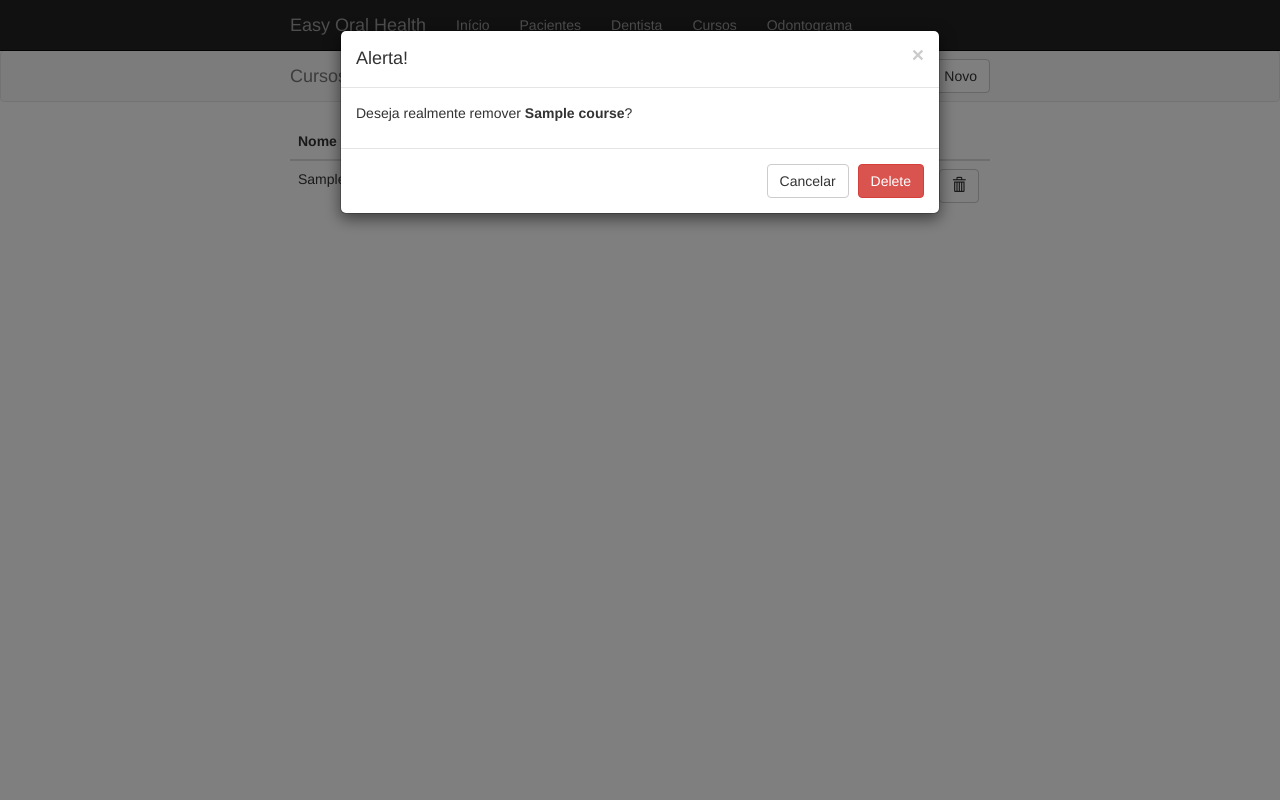
After one commit to nonatin1000/easy_oral_health_p3, a Django app: template odontology/templates/odontology/course/course_index.html in a window 1280 px wide, after a click on "Remover". The commit adds this page. Run offline with Django 3.2, Linux system fonts and the light colour scheme; the template is opened without the code that fills it: values that come from a table or form of the project are taken from there, others are empty; tables that the repository leaves empty hold one stand-in row (values such as "Sample post"); some libraries are stand-ins or nearby versions.

Commit message:
crud course ok

```diff
--- a/odontology/models.py
+++ b/odontology/models.py
@@ -52,3 +52,10 @@ class Address(AuditModel):
 	neighborhood = models.CharField(u'Bairro', max_length=255)
 	country = models.CharField(u'País', max_length=255, blank=True)
 	dentist = models.ForeignKey(Dentist)
+
+class Course(AuditModel):
+	name = models.CharField(u'Nome', max_length=50)
+	description = models.CharField(u'Descrição', max_length=100)
+
+	def __str__(self):
+		return self.name
--- a/odontology/templates/base.html
+++ b/odontology/templates/base.html
@@ -32,6 +32,7 @@
 					<li><a href="#">Início</a></li>
 					<li><a href="#">Pacientes</a></li>
 					<li><a href="{% url 'dentist_index' %}">Dentista</a></li>
+					<li><a href="{% url 'course_index' %}">Cursos</a></li>
 					<li><a href="#">Odontograma</a></li>
 				</ul>
 			</div><!-- /.navbar-collapse -->
--- /dev/null
+++ b/odontology/templates/odontology/course/course_index.html
@@ -0,0 +1,83 @@
+{% extends "base.html" %}
+
+{% block body %}
+
+<nav class="navbar navbar-default">
+	<div class="container">
+		<a class="navbar-brand" href="#">Cursos</a>
+		<ul class="nav navbar-nav pull-right">
+			<li>
+				<p class="navbar-btn">
+					<a class="btn btn-default" href="{% url 'course_register' %}">
+						<span class="glyphicon glyphicon-file" aria-hidden="true"></span>
+						Novo
+					</a>
+				</p>
+			</li>
+		</ul>
+	</div>
+</nav>
+
+<div class="container">
+	<div class="row">
+		<div class="col-lg-12">
+			<table class="table table-hover">
+				<thead>
+					<tr>
+						<th>Nome</th>
+						<th>Descrição</th>
+						<th style="width: 21%;">Ações</th>
+					</tr>
+				</thead>
+				<tbody>
+					{% for course in courses %}
+					<tr>
+						<td>{{ course.name }}</td>
+						<td>{{ course.description }}</td>
+						<td>
+							<a href="{% url 'course_show' course.id %}" class="btn btn-default" title="Exibir">
+								<span class="glyphicon glyphicon-search" aria-hidden="true"></span>
+							</a>
+
+							<a href="{% url 'course_edit' course.id %}" class="btn btn-default" title="Editar">
+								<span class="glyphicon glyphicon-edit" aria-hidden="true"></span>
+							</a>
+
+							<a href="#modal-id-{{ course.id }}" class="btn btn-default" title="Remover" data-toggle="modal">
+								<span class="glyphicon glyphicon-trash" aria-hidden="true"></span>
+							</a>
+						</td>
+					</tr>
+
+					<!-- MODAL -->
+					<div class="col-xs-12 col-sm-12 col-md-10 col-lg-10">
+						<div class="modal fade" id="modal-id-{{ course.id }}">
+							<div class="modal-dialog">
+								<div class="modal-content">
+									<div class="modal-header">
+										<button type="button" class="close" data-dismiss="modal" aria-hidden="true">&times;</button>
+										<h4 class="modal-title">Alerta!</h4>
+									</div>
+									<div class="modal-body">
+										<p>Deseja realmente remover <strong>{{ course.name }}</strong>?</p>
+									</div>
+									<div class="modal-footer">
+										<button type="button" class="btn btn-default" data-dismiss="modal">Cancelar</button>
+										<a href="{% url 'course_delete' course.id %}" class='btn btn-danger' title='Exibir'>
+											Delete
+										</a>
+									</div>
+								</div>
+							</div>
+						</div>
+					</div>
+					<!-- /MODAL -->
+					{% endfor %}
+				</tbody>
+			</table>
+		</div>
+	</div>
+	</div>
+</div>
+
+{% endblock %}
--- a/odontology/urls.py
+++ b/odontology/urls.py
@@ -19,9 +19,14 @@ from django.contrib import admin
 from . import views
 
 urlpatterns = [
-    url(r'^$', 'odontology.views.dentist_index', name='dentist_index'),
+    url(r'dentist_index/$', 'odontology.views.dentist_index', name='dentist_index'),
     url(r'dentist_register/$', 'odontology.views.dentist_register', name='dentist_register'),
     url(r'dentist_edit/(?P<user_id>\d+)/$', 'odontology.views.dentist_register', name='dentist_edit'),
     url(r'dentist_show/(?P<user_id>\d+)/$', 'odontology.views.dentist_show', name='dentist_show'),
     url(r'dentist_delete/(?P<user_id>\d+)/$', 'odontology.views.dentist_delete', name='dentist_delete'),
+    url(r'course_index/$', 'odontology.views.course_index', name='course_index'),
+    url(r'course_register/$', 'odontology.views.course_register', name='course_register'),
+    url(r'course_edit/(?P<course_id>\d+)/$', 'odontology.views.course_register', name='course_edit'),
+    url(r'course_show/(?P<course_id>\d+)/$', 'odontology.views.course_show', name='course_show'),
+    url(r'course_delete/(?P<course_id>\d+)/$', 'odontology.views.course_delete', name='course_delete')
 ]
```
Also changed, not shown: odontology/forms.py (+7 -1 lines), odontology/templates/odontology/course/course_register.html (added, +36 -0 lines), odontology/templates/odontology/course/course_show.html (added, +45 -0 lines), odontology/views.py (+48 -3 lines), odontology/migrations/0002_auto_20160108_1744.py (added).
